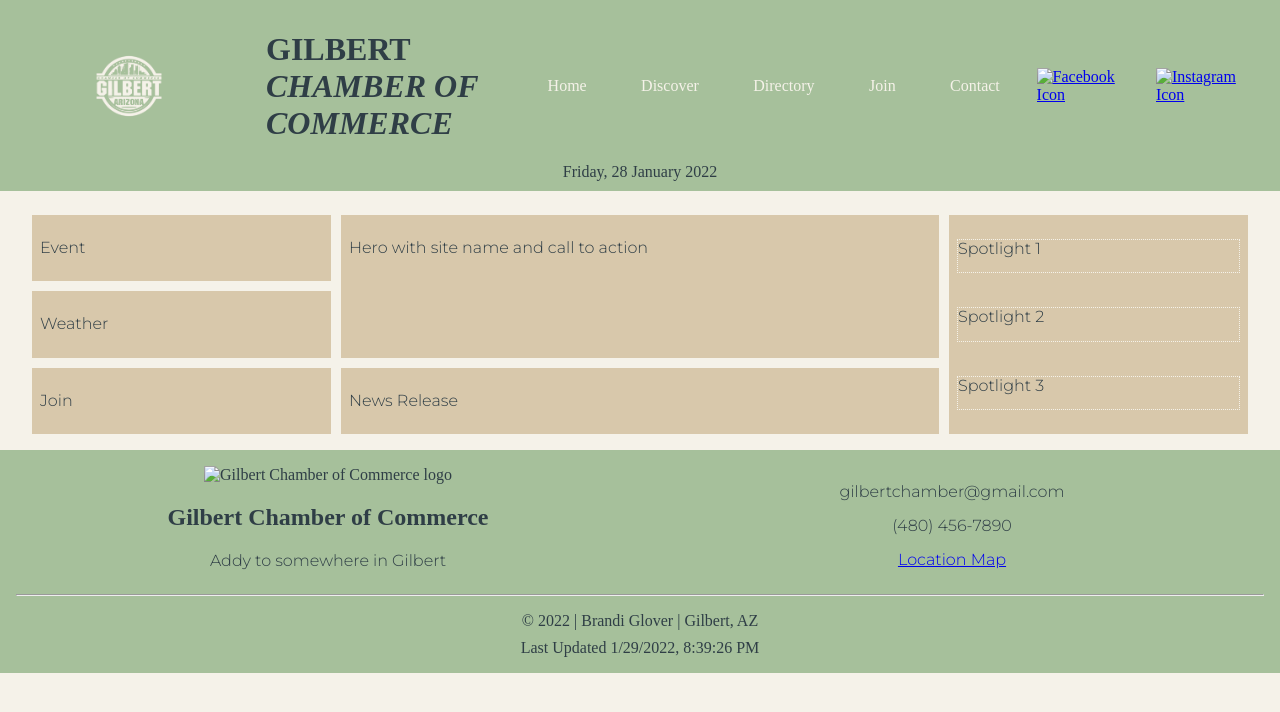
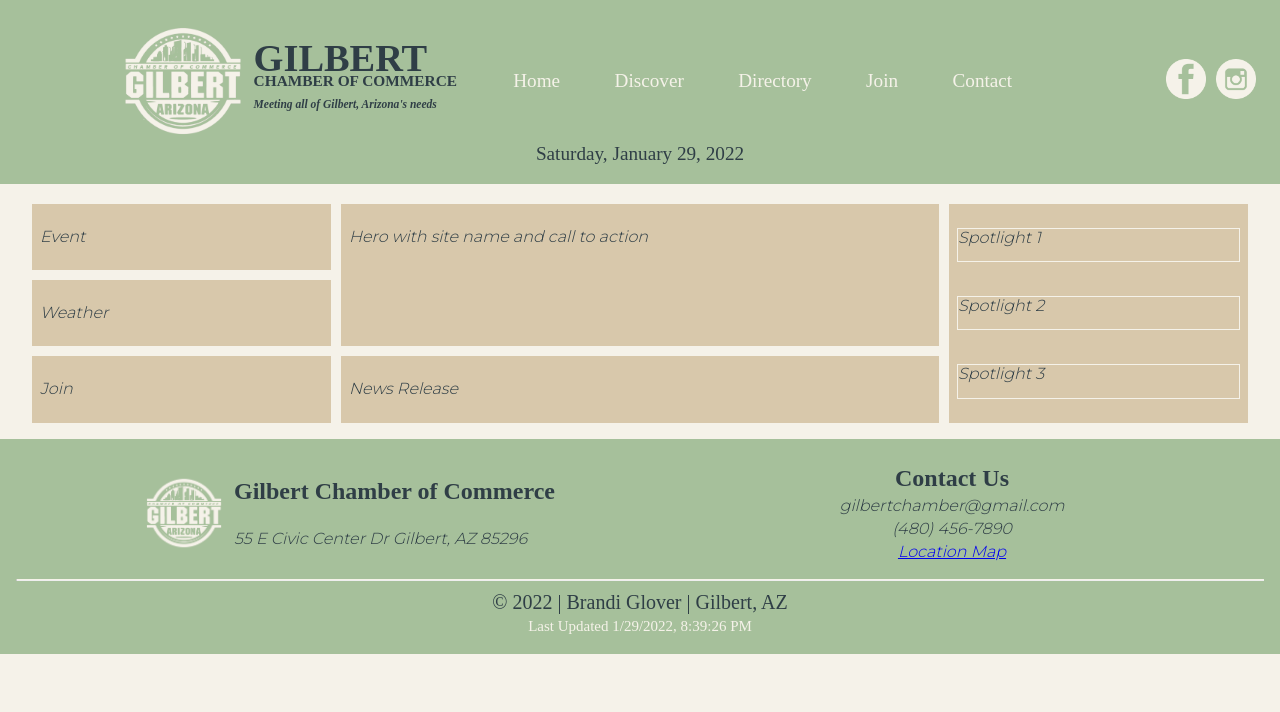
Before and after one commit to Brandi-Galvan/wdd230, a plain HTML site: page chamber/index.html in a window 1280 px wide. Drawn offline with Linux system fonts and the light colour scheme; a web font is replaced by a local one.

Commit message:
final commit

```diff
--- a/chamber/css/base.css
+++ b/chamber/css/base.css
@@ -1,12 +1,18 @@
 body {
     background-color: #f5f2e9;
+}
+
+.gilbert-cc-logo
+{
+    height: 80px;
 }
 
 h1 {
     font-family: 'Frank Ruhl Libre', serif;
     color: #2F3E46;
-    font-size: 3.5em;
     padding-left: 5px;
+    justify-self: left;
+    line-height: 10px;
 }
 
 h2, h3, h4 {
@@ -14,9 +20,30 @@ h2, h3, h4 {
     color: #2F3E46;
 }
 
+#chamberofcommerce{
+    font-size: .4em;
+}
+
+.social-icons {
+    display: grid;
+    grid-template-columns: 1fr 1fr;
+}
+
+.social-icons a img {
+    height: 40px;
+    padding: 2.5px;
+}
+
+.menu {
+    padding: 10px;
+    padding-top: 30px;
+    padding-bottom: 30px;
+}
+
 p {
     font-family: 'Montserrat', sans-serif;
     color: #2F3E46;
+    font-style: italic;
 }
 
 header {
@@ -24,28 +51,15 @@ header {
     grid: 2fr 1fr / 1fr 2fr 2fr 1fr;
     align-items: center;
     justify-items: center;
-    font-size: .7em;
+    font-size: .8em;
     background-color: #a6c09b;
-    padding: 0.6em;
-    margin-bottom: .5rem;
-    grid-column-gap: .8rem;
-}
-
-.social-icons {
-    display: grid;
-    grid-template-columns: 1fr 1fr;
+    padding: 1em;
+    margin-bottom: .2rem;
+    grid-column-gap: .2rem;
 }
 
 a {
     background-color: #0000;
-}
-
-.social-icons a img {
-    padding: .3em;
-}
-
-.icon {
-    height: 50px;
 }
 
 nav {
@@ -55,7 +69,7 @@ nav {
 
 button {
     background-color: #2f3e46;
-    color: #fff;
+    color: #f5f2e9;
     border: none;
     font-size: 2em;
 }
@@ -102,6 +116,7 @@ button {
     grid-column: 1/5;
     align-self: center;
     color: #2F3E46;
+    font-size: 12px;
 }
 
 main {
@@ -110,7 +125,7 @@ main {
     grid-row-gap: 10px;
     padding: 1em;
     margin: auto 1rem;
-    font-size: .7em;
+    font-size: .8em;
 }
 
 main section {
@@ -146,7 +161,7 @@ main section {
 }
 
 .spotlight p {
-    border: 1px dotted #f5f2e9;
+    border: 1.5px solid #f5f2e9;
 }
 
 #spotlight3 {
@@ -158,8 +173,21 @@ footer {
     padding: 1em;
     background-color: #a6c09b;
     color: #2f3e46;
+    line-height: 7px;
 }
 
-.class-info {
-    padding: .5rem;
+hr {
+    border-top: 1px solid #f5f2e9;
+
 }
+
+.classFooter {
+    padding: .5em;
+    font-size: 20px;
+}
+
+.lastUpdated {
+    padding: .5em;
+    font-size: 15px;
+    color:#f5f2e9;
+}
--- a/chamber/css/large.css
+++ b/chamber/css/large.css
@@ -1,7 +1,17 @@
 @media only screen and (min-width: 830px) {
 	header{
-        font-size: 1rem;
+        font-size: 1.2rem;
 		grid: 1fr / 1fr 1fr 2fr 1fr;
+    }
+
+	h1 {
+        justify-self: left;
+        line-height: 15px;
+    }
+
+	.header-sub {
+        display: inline;
+        font-size: .3em;
     }
 
 	nav {
@@ -13,8 +23,12 @@
 		grid-column: 4/5;
 	}
 
-	.logo {
-        width: 100px;
+	.gilbert-cc-logo {
+        justify-self: right;
+    }
+
+	.date {
+        font-size: 1em;
     }
 
 	main {
--- a/chamber/css/medium.css
+++ b/chamber/css/medium.css
@@ -1,15 +1,33 @@
 @media only screen and (min-width: 34em) {
     header {
-        font-size: .7em;
+        font-size: 1.3em;
     }
 
-    .logo {
-        width: 75px;
+    h1 {
+        justify-self: left;
+        line-height: 15px;
     }
 
-    .extra {
-        display: initial;
-        font-size: .5em;
+    .header-sub {
+        display: inline;
+        font-size: .3em;
+    }
+
+    .gilbert-cc-logo {
+        height: 124px;
+    }
+
+    .social-icons {
+        justify-self: right;
+    }
+
+    .social-icons a img {
+        height: 40px;
+        padding: 5px;
+    }
+
+    .date {
+        font-size: .8em;
     }
 
     main {
@@ -50,30 +68,31 @@
         grid-column-gap: 5px;
     }
 
-    .top-footer {
+    .commerceFooter {
         display: grid;
         grid: 1fr / 1fr 1fr;
         align-items: center;
     }
 
-    .company {
+    .gilChamber {
         display: grid;
         grid: 1fr 1fr / 1fr 2fr;
         text-align: left;
     }
 
-    .company p {
-        padding-top: .5em;
+    .gilChamber p {
         padding-left: 10px;
+        line-height: 20px;
     }
 
-    .company h2 {
+    .gilChamber h2 {
         margin-block-end: 0;
         padding-left: 10px;
+        line-height: 20px;
     }
 
 
-    .company img {
+    .gilChamber img {
         grid-column: 1/2;
         grid-row: 1/3;
         justify-self: end;
--- a/chamber/index.html
+++ b/chamber/index.html
@@ -19,17 +19,17 @@
 
 <body>
     <header>
-        <img src="../lesson3/images/thegilbertchamber-logo.png" alt="Gilbert CC logo" class="gilbert-cc-logo" height="70">
+        <img src="../lesson3/images/thegilbertchamber-logo.png" alt="Gilbert CC logo" class="gilbert-cc-logo">
         <h1>GILBERT<br>
-            <span><em>CHAMBER OF COMMERCE</em></span>
+            <span id="chamberofcommerce">CHAMBER OF COMMERCE</span><br>
+            <span class="header-sub"><em>Meeting all of Gilbert, Arizona's needs</em></span>
         </h1>
-        <span class="header-sub"><em>Meeting all of Gilbert, Arizona's needs</em></span>
         <div class="social-icons">
             <a href="https://facebook.com" target="_blank">
-                <img src="#" alt="Facebook Icon" class="icon">
+                <img src="../chamber/images/facebook.png" alt="Facebook Icon" class="icon">
             </a>
             <a href="https://instagram.com" target="_blank">
-                <img src="#" alt="Instagram Icon" class="icon">
+                <img src="../chamber/images/instagram2.png" alt="Instagram Icon" class="icon">
             </a>
         </div>
 <nav>
@@ -45,7 +45,7 @@
             <li><a href="#">Contact</a></li>
     </ul>
 </nav>
-    <section class="date">Friday, 28 January 2022</section>
+    <section class="date"></section>
 </header>
 <main>
    <section class="hero">
@@ -70,26 +70,25 @@
    </section>
 </main>
 <footer>
-  <div class="top-footer">
-    <section class="company-info">
-        <img src="#" alt="Gilbert Chamber of Commerce logo" class="logo">
+  <div class="commerceFooter">
+    <section class="gilChamber">
+        <img src="../lesson3/images/thegilbertchamber-logo.png" alt="Gilbert Chamber of Commerce logo" class="logo" height="80">
         <h2>Gilbert Chamber of Commerce</h2>
-        <p>Addy to somewhere in Gilbert</p>
+        <p>55 E Civic Center Dr Gilbert, AZ 85296</p>
     </section>
-    <section class="contact-us">
-        <p class="contact">gilbertchamber@gmail.com</p>
-        <p class="contact">(480) 456-7890</p>
-        <p class="contact">
-            <a href="#" target="_blank">Location Map</a>
-        </p>
+    <section>
+        <h2>Contact Us</h2>
+        <p>gilbertchamber@gmail.com</p>
+        <p>(480) 456-7890</p>
+        <p> <a href="https://www.google.com/maps/place/55+E+Civic+Center+Dr,+Gilbert,+AZ+85296/@33.3300105,-111.790959,17z/data=!3m1!4b1!4m5!3m4!1s0x872ba9612f000d0d:0x5b74706e5f689a16!8m2!3d33.330006!4d-111.788765" target="_blank">Location Map</a></p>
     </section>
   </div>
 <hr>
-<div class="class-info">
+<div class="classFooter">
     &copy; <span id="currentyear"></span>
      | Brandi Glover | Gilbert, AZ
 </div>
-<div>Last Updated <span id="currentdate"></span></div>
+<div class="lastUpdated">Last Updated <span id="currentdate"></span></div>
 </footer>
 <script src="../chamber/js/myscripts.js"></script>
 </body>
--- a/chamber/js/myscripts.js
+++ b/chamber/js/myscripts.js
@@ -3,6 +3,14 @@ document.getElementById(`currentdate`).textContent = new Date().toLocaleDateStri
 
 const year = {year: `numeric`};
 document.querySelector('#currentyear').textContent = new Date().toLocaleDateString(`en-US`, year);
+
+let now = new Date()
+let months = [ "January", "February", "March", "April", "May", "June", "July", "August", "September", "October", "November", "December" ]
+let weekDays = [ "Sunday", "Monday", "Tuesday", "Wednesday", "Thursday", "Friday", "Saturday" ]
+document.querySelector('.date').innerHTML = weekDays[now.getDay()]+", "
+                                                          +months[now.getMonth()]+" "
+                                                          +now.getDate()+", "
+                                                          +now.getFullYear()
 
 
 const menubutton = document.querySelector('.menu');
```
Also changed, not shown: chamber/images/facebook.png (added), chamber/images/instagram.png (added), chamber/images/instagram2.png (added).
